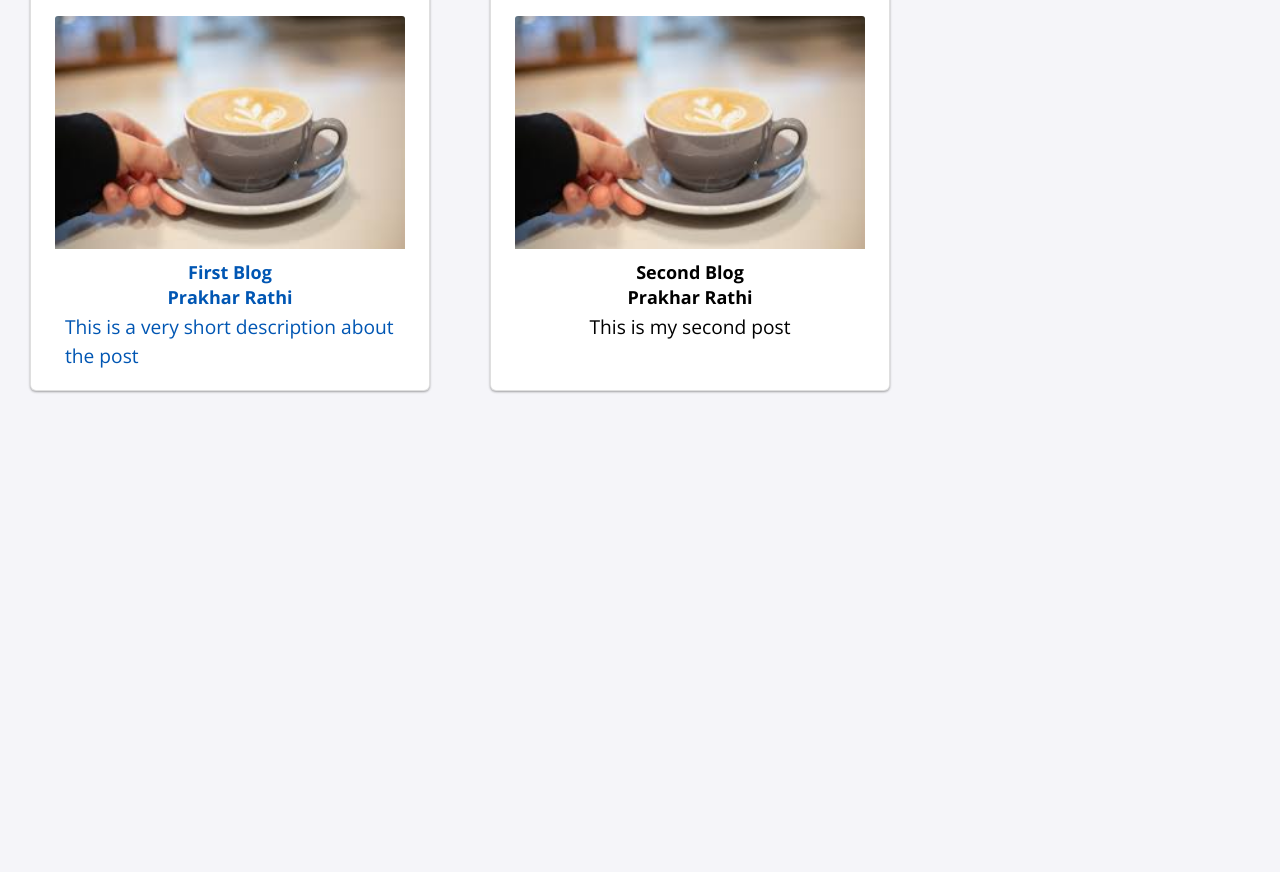
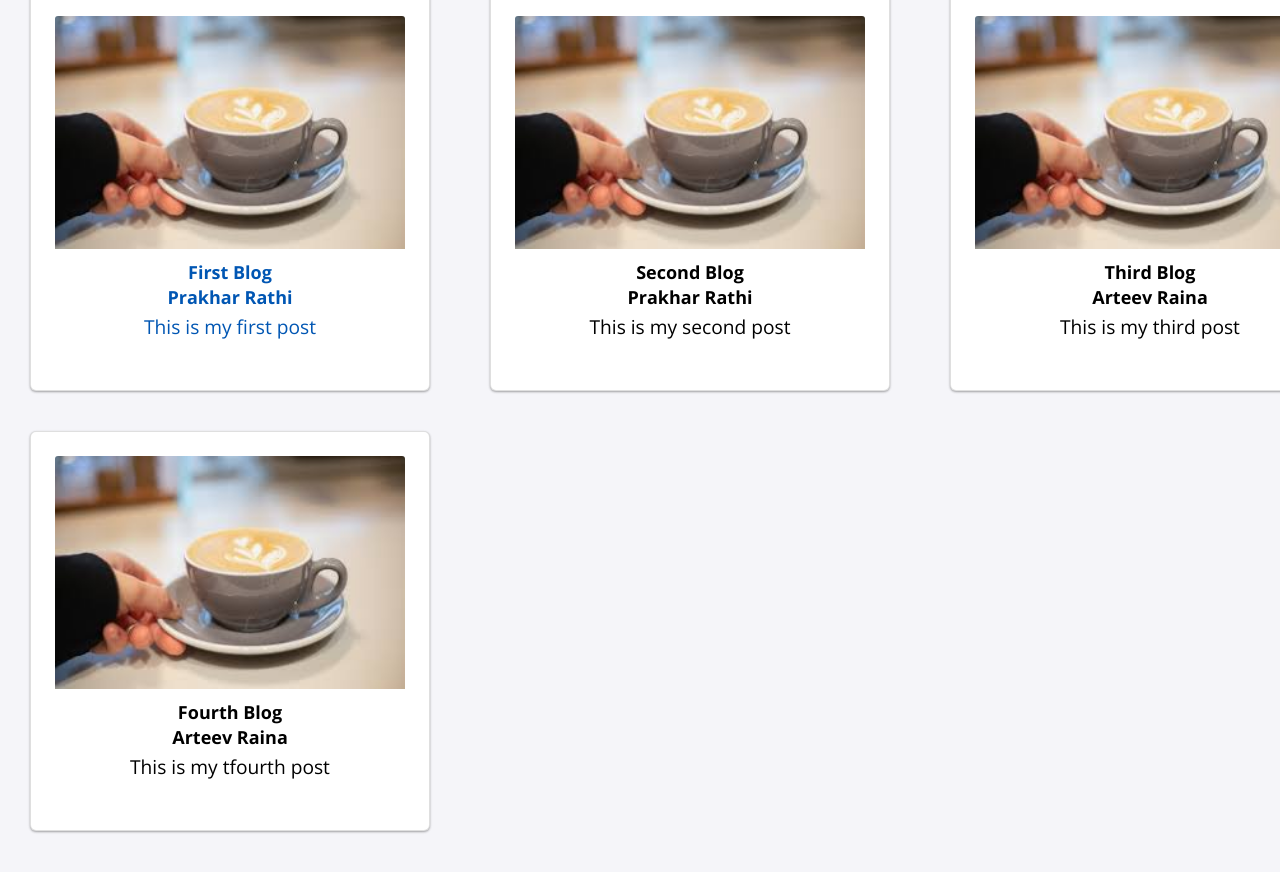
Before and after one commit to MLH-Fellowship/pod-22.P3.2-portfolio, a Jekyll site: the page built from index.html, in a window 1280 px wide and 900 px high, scrolled down 1339 px. Shown: the top 872 px of the window. Built offline with Jekyll 4.4.1, drawn with Linux system fonts in a browser that asks for light colours; nearby versions of some CDN libraries; before the commit the page ends 1800 px from its top, so only the background shows below that.

Commit message:
feat: added two more posts in data

```diff
--- a/_data/posts.yml
+++ b/_data/posts.yml
@@ -1,11 +1,23 @@
 - title: First Blog
   author: Prakhar Rathi
   background: assets/img/blogs/coffee.jpg
-  short-description: "This is a very short description about the post"
-  page-name: firstblog
+  short-description: "This is my first post"
+  page-name: first_blog
 
 - title: Second Blog
   author: Prakhar Rathi
   background: assets/img/blogs/coffee.jpg
   short-description: "This is my second post"
-  page-name: second
+  page-name: second_blog
+
+- title: Third Blog
+  author: Arteev Raina
+  background: assets/img/blogs/coffee.jpg
+  short-description: "This is my third post"
+  page-name: third_blog
+
+- title: Fourth Blog
+  author: Arteev Raina
+  background: assets/img/blogs/coffee.jpg
+  short-description: "This is my tfourth post"
+  page-name: fourth_blog
```
